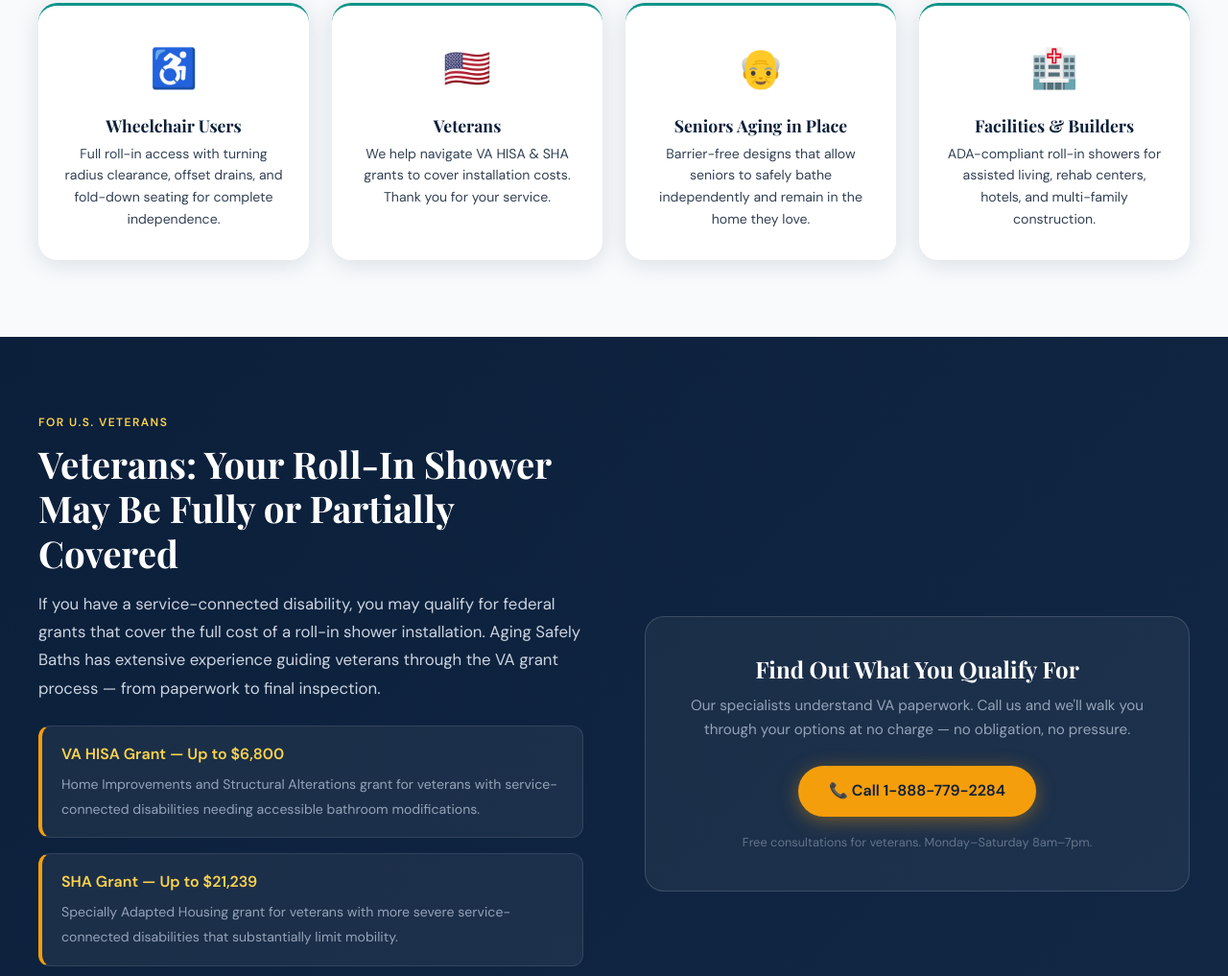
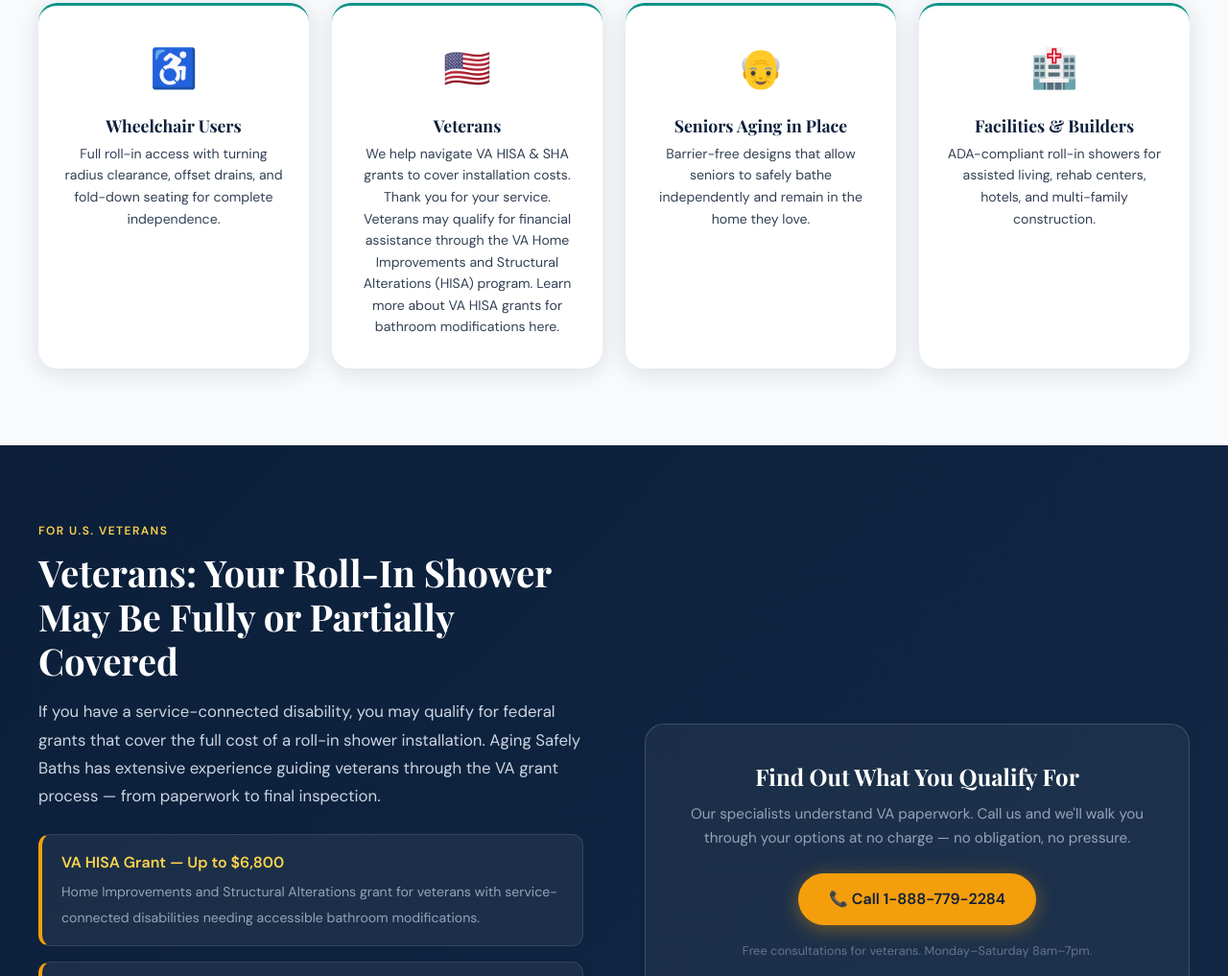
Before and after one commit to seniorhelper/roll-in-showers.com, a plain HTML site: page index.html in a window 1280 px wide. Shown: the part 2294-3311 px from the top of the page at 96% size. Drawn offline with nearby package versions, Linux system fonts and the light colour scheme.

Commit message:
Update index.html

```diff
--- a/index.html
+++ b/index.html
@@ -1415,7 +1415,7 @@
         <div class="serve-card">
           <div class="serve-emoji">🇺🇸</div>
           <h3>Veterans</h3>
-          <p>We help navigate VA HISA &amp; SHA grants to cover installation costs. Thank you for your service.</p>
+          <p>We help navigate VA HISA &amp; SHA grants to cover installation costs. Thank you for your service.</p><p>Veterans may qualify for financial assistance through the VA Home Improvements and Structural Alterations (HISA) program. <a href="https://www.agingsafelybaths.com/va-hisa-grant-for-bathroom-modifications/" target="_blank" rel="noopener">Learn more about VA HISA grants for bathroom modifications here.</a></p>
         </div>
         <div class="serve-card">
           <div class="serve-emoji">👴</div>
```
